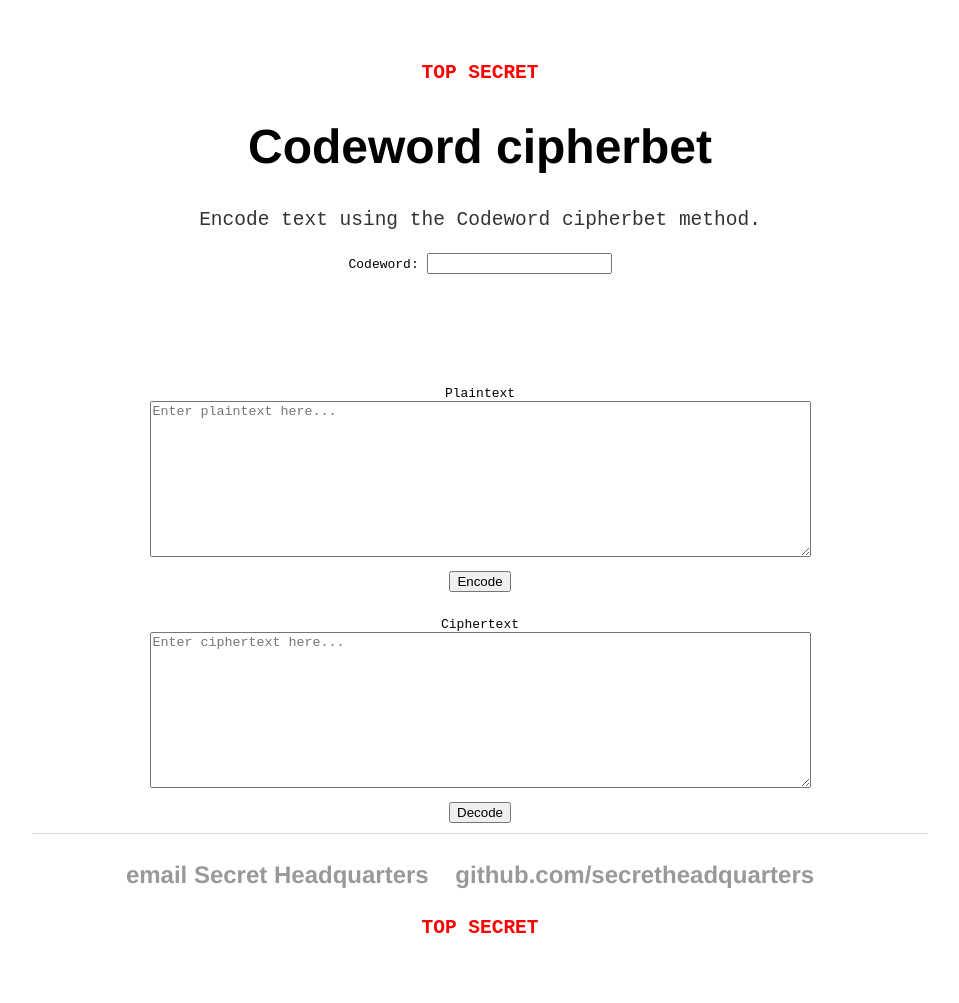
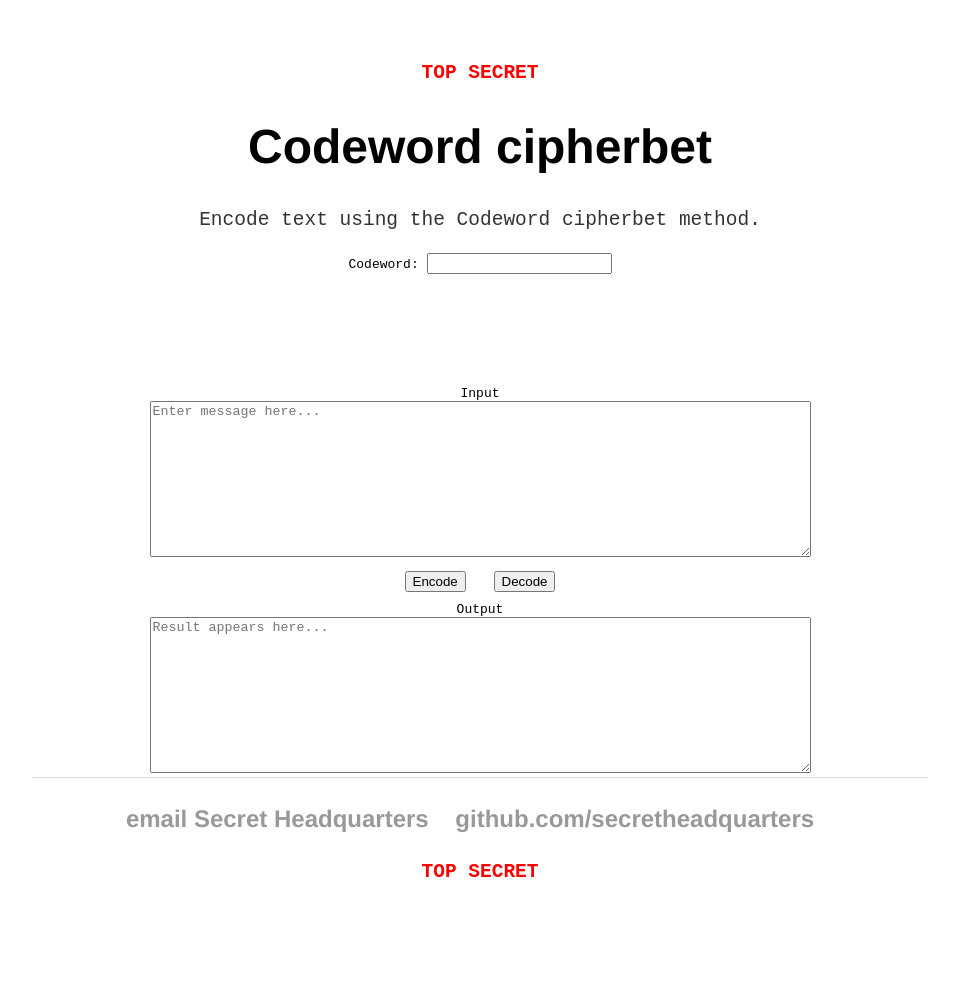
Before and after one commit to secretheadquarters/website, a Jekyll site: the page built from utils/codeword-cipherbet.html, in a window 1280 px wide. Shown: the whole page, without its empty margins (160-1119 px from the left). Built offline with Jekyll 4.4.1, drawn with Linux system fonts in a browser that asks for light colours; after the commit the page ends 947 px from its top, so only the background shows below that; part of the change alters nothing that is shown.

Commit message:
Made codeword cipherbet work in both directions.

```diff
--- a/utils/codeword-cipherbet.html
+++ b/utils/codeword-cipherbet.html
@@ -20,19 +20,18 @@ title: Codeword cipherbet
     <br/>
     <br/>
 
-    <label for="plaintext">Plaintext</label>
+    <label for="input">Input</label>
     <br/>
-    <textarea id="plaintext" placeholder="Enter plaintext here..." rows="10" cols="80"></textarea>
+    <textarea id="input" placeholder="Enter message here..." rows="10" cols="80"></textarea>
     <br/>
-    <button type="button" onClick="toCipherbet()">Encode</button>
+    <button type="button" onClick="encode('encode')">Encode</button>
+    <button type="button" onClick="encode('decode')">Decode</button>
 
     <br/>
+    <label for="output">Output</label>
+    <br>
+    <textarea id="output" placeholder="Result appears here..." rows="10" cols="80"></textarea>
     <br/>
-    <label for="ciphertext">Ciphertext</label>
-    <br>
-    <textarea id="ciphertext" placeholder="Enter ciphertext here..." rows="10" cols="80"></textarea>
-    <br/>
-    <button type="button" onClick="fromcipherbet()">Decode</button>
 
     <script>
         function unique(text) {
@@ -52,15 +51,27 @@ title: Codeword cipherbet
             return cipherbet;
         }
 
-        function makeMap(alphabet, cipherbet) {
+        function makeMap(alphabet, cipherbet, direction) {
             if (alphabet.length != cipherbet.length) {
                 throw "Alphabet and cipherbet lengths are different. "
             }
 
+            var source = "";
+            var target = "";
+            if (direction == 'encode') {
+                source = alphabet;
+                target = cipherbet;
+            } else if (direction == 'decode') {
+                source = cipherbet;
+                target = alphabet;
+            } else {
+                throw "Direction '" + direction + "' not recognised. Valid values are 'encode', 'decode'."
+            }
+
             var code = {};
-            for (let index = 0; index < alphabet.length; index++) {
-                code[alphabet[index].toLowerCase()] = cipherbet[index].toLowerCase();
-                code[alphabet[index].toUpperCase()] = cipherbet[index].toUpperCase();
+            for (let index = 0; index < source.length; index++) {
+                code[source[index].toLowerCase()] = target[index].toLowerCase();
+                code[source[index].toUpperCase()] = target[index].toUpperCase();
             }
 
             return code;
@@ -82,43 +93,27 @@ title: Codeword cipherbet
             }
         }
 
-        function toCipherbet() {
+        function encode(direction) {
             var codeword = document.getElementById("codeword").value.trim().toLowerCase().replace(/\s*/gm, '');
-            var plaintext = document.getElementById("plaintext").value.trim();
+            var input = document.getElementById("input").value.trim();
 
             var alphabet = "abcdefghijklmnopqrstuvwxyz";
             var cipherbet = makeCipherbet(alphabet, codeword);
-            var map = makeMap(alphabet, cipherbet);
+            var map = makeMap(alphabet, cipherbet, direction);
 
             document.getElementById("mapping").innerHTML = mapToText(map, alphabet, cipherbet, false);
 
-            var ciphertext = "";
-            for (let letter of plaintext) {
+            var output = "";
+            for (let letter of input) {
                 if (letter in map) {
-                    ciphertext += map[letter];
+                    output += map[letter];
                 } else {
-                    ciphertext += letter;
+                    output += letter;
                 }
             }
 
-            var ciphertextbox = document.getElementById("ciphertext");
-            ciphertextbox.value = ciphertext;
-        }
-
-        function fromcipherbet() {
-            var ciphertext = document.getElementById("ciphertext").value.trim();
-            var plaintext = "";
-            var numbers = ciphertext.split(/\s+/);
-            for (var ii=0; ii < numbers.length; ii++)
-            {
-                var number = numbers[ii];
-                var charCode = parseInt(number, 10);
-                if (isNaN(charCode)) { plaintext = plaintext + "?"; }
-                else { plaintext = plaintext + String.fromCharCode(charCode); }
-            }
-
-            var plaintextbox = document.getElementById("plaintext");
-            plaintextbox.value = plaintext;
+            var outputbox = document.getElementById("output");
+            outputbox.value = output;
         }
     </script>
 </div>
```
